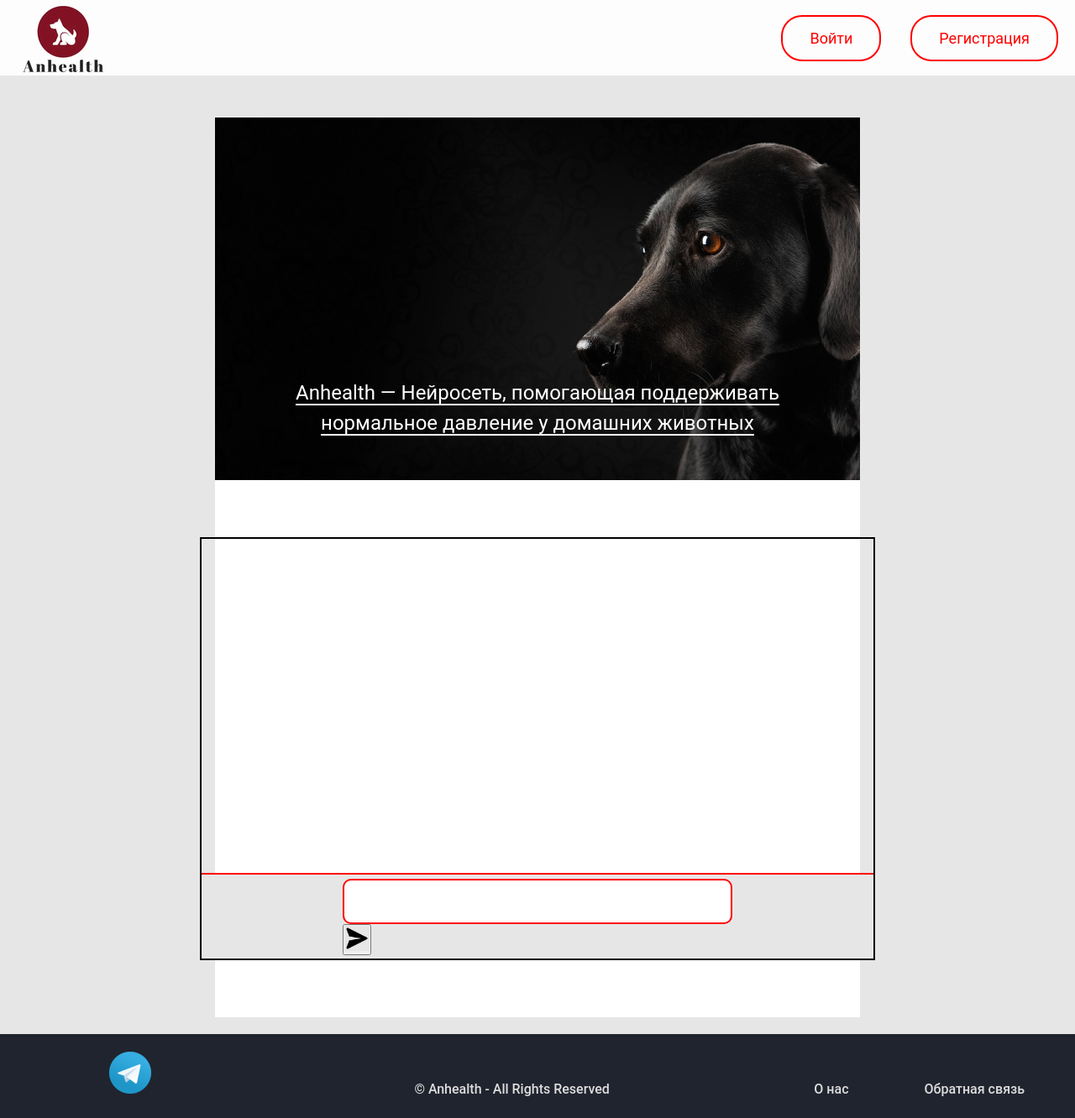
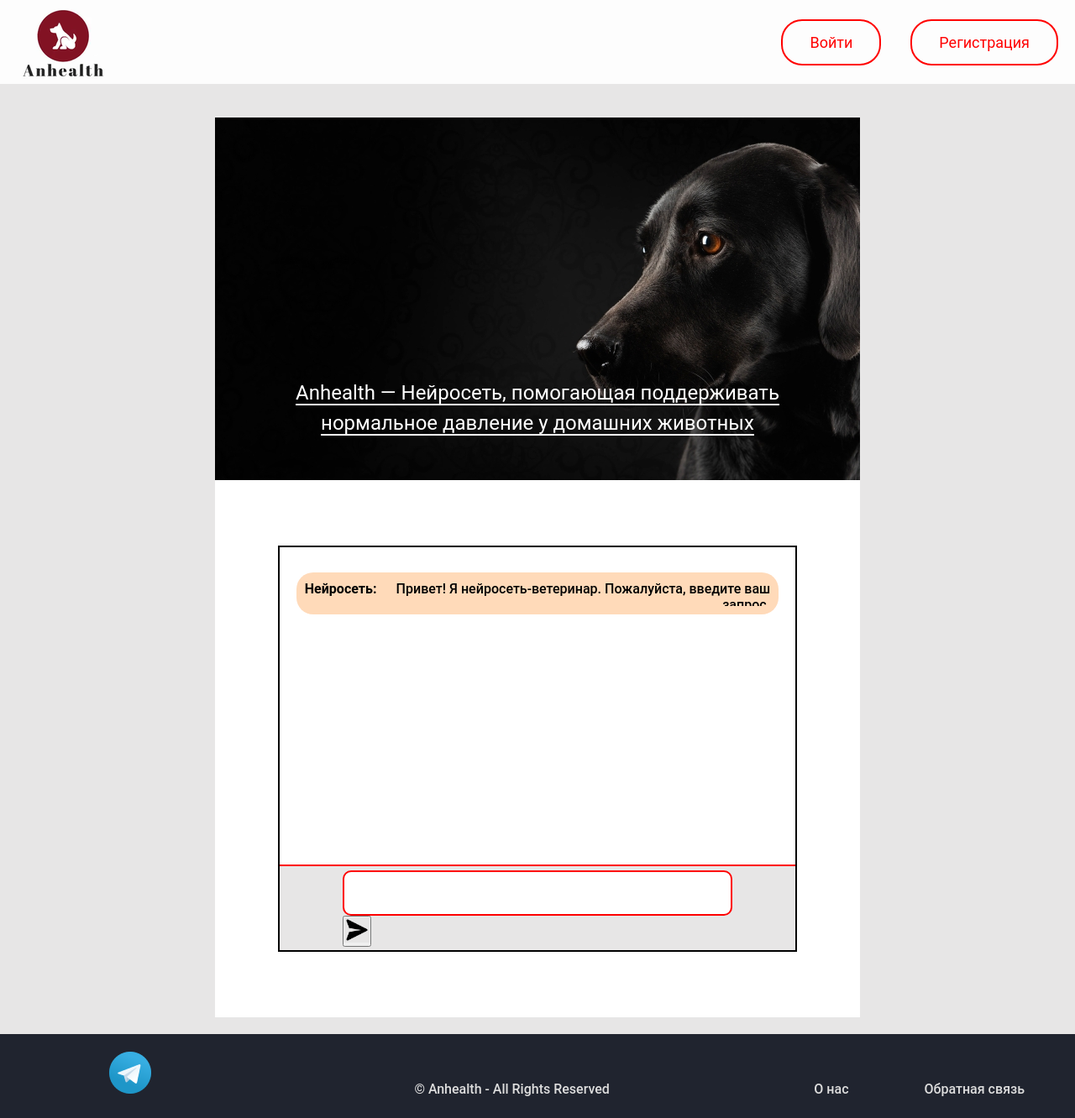
Before and after one commit to brshtsk/vetProjectDjango, a Django app: page /myapp/text_input/ in a window 1280 px wide. Shown: the whole page at 84% size. Run offline with Django 5.2, Linux system fonts and the light colour scheme.

Commit message:
Обновленный интерфейс

```diff
--- a/myproject/myapp/templates/myapp/preparedWeb/styledMenu.html
+++ b/myproject/myapp/templates/myapp/preparedWeb/styledMenu.html
@@ -6,68 +6,68 @@
     <title>Document</title>
     {% load static %}
     <style>
-        * {
-            margin: 0;
-            padding: 0;
+*{
+    margin:0;
+    padding:0;
 }
 
-        .page {
-            overflow: hidden;
-            display: flex;
-            flex-direction: column;
-            min-height: 150vh;
+.page{
+    overflow:hidden;
+    display:flex;
+    flex-direction:column;
+    min-height:150vh;
     align-items: center;
-            background-color: #e7e6e6;
+    background-color:#e7e6e6;
 }
+.header{
+    height:80px;
+    display:flex;
+    justify-content:space-between;
+    padding:10px;
+    background-color:#fdfdfd;
+    color:red;
+    width:100%;
+    position:fixed;
+    z-index:99999999999999999;
 
-        .header {
-            height: 70px;
-            display: flex;
-            justify-content: space-between;
-            padding: 10px;
-            background-color: #fdfdfd;
-            color: red;
-            width: 100%;
-            position: fixed;
 }
-
-        a {
-            color: red;
-            text-decoration: none;
+#logo{
+    width:100px;
+    height:80px;
+    margin-left:20px;
+}
+a{
+    color:red;
+    text-decoration:none;
     font-family: 'Roboto', sans-serif;
 }
-
-        .header_section {
-            display: flex;
-            align-items: center;
+.header_section{
+    display:flex;
+    align-items:center;
 }
-
-        .header_item {
-            padding: 10px 15px;
-            font-size: 20px;
-            margin-right: 5px;
+.header_item{
+    padding:10px 15px;
+    font-size:20px;
+    margin-right:5px;
 }
-
-        .button {
-            color: red;
-            border: 2px solid red;
-            border-radius: 25px;
-            background-color: #fdfdfd;
+.button{
+    color:red;
+    border:2px solid red;
+    border-radius:25px;
+    background-color:#fdfdfd;
     padding: 15px 32px;
     text-align: center;
     text-decoration: none;
     display: inline-block;
     font-size: 18px;
-            transition: background-color 0.5s;
+    transition:background-color 0.5s;
     font-family: 'Roboto', sans-serif;
 }
-
-        .button:hover {
-            color: white;
-            background-color: red;
-            cursor: pointer;
+.button:hover{
+    color:white;
+    background-color:red;
+    cursor:pointer;
 }
-
         .mainphoto {
             display: flex;
             width: 60%;
@@ -78,85 +78,79 @@
             align-items: flex-end;
         }
 
-        .information {
-            color: white;
-            text-align: center;
-            line-height: 36px;
-            font-size: 24px;
-            padding: 50px;
+.information{
+    color:white;
+    text-align:center;
+    line-height:36px;
+    font-size:24px;
+    padding:50px;
     font-family: 'Roboto', sans-serif;
-            text-decoration: underline;
-            text-underline-offset: 5px;
+    text-decoration:underline;
+    text-underline-offset:5px;;
 }
-
-        .main {
-            display: flex;
-            width: 60%;
-            height: 80vh;
-            background-color: #fff;
-            flex-grow: 1;
-            margin-top: 0px;
-            margin-bottom: 20px;
+.main{
+    display:flex;
+    width:60%;
+    height:80vh;
+    background-color:#fff;
+    flex-grow:1;
+    margin-top:0px;
+    margin-bottom:20px;
     font-family: 'Roboto', sans-serif;
 }
 
-        .footer {
-            width: 100%;
-            height: 80px;
-            background-color: #20242f;
-            color: #fff;
-            margin-top: auto;
-            display: flex;
-            justify-content: space-between;
-            padding: 10px;
-            color: #ddd;
-            font-weight: 500;
+.footer{
+    width:100%;
+    height:80px;
+    background-color:#20242f;
+    color:#fff;
+    margin-top:auto;
+    display:flex;
+    justify-content:space-between;
+    padding:10px;
+    color:#ddd;
+    font-weight:500;
     font-family: 'Roboto', sans-serif;
 }
-
-        .footer_section {
-            display: flex;
-            align-items: flex-end;
+.footer_section{
+    display:flex;
+    align-items:flex-end;
+}
+.footer_item{
+    padding:15px 30px;
+}
+.footer_item a{
+    color:#ddd;
+    transition:color 0.5s;
+}
+.footer_item a:hover{
+    color:red;
+}
+.footer_logo{
+    margin-left:100px;
 }
 
-        .footer_item {
-            padding: 15px 30px;
+.footer_info{
+    margin-right:30px;
 }
+.main_footer_info{
+    margin-left:100px;
+}
+.main{
+    display:flex;
+    justify-content:center;
+    align-items:center;
+}
+.chat{
+    display:flex;
+    width:80%;
+    height:60vh;
+    border:2px solid black;
+    align-items:flex-start;
+    justify-content:flex-start;
+    position:relative;
+    z-index:0;
 
-        .footer_item a {
-            color: #ddd;
-            transition: color 0.5s;
-        }
-
-        .footer_item a:hover {
-            color: red;
-        }
-
-        .footer_logo {
-            margin-left: 100px;
-        }
-
-        .footer_info {
-            margin-right: 30px;
-        }
-
-        .main_footer_info {
-            margin-left: 100px;
-        }
-
-        .main {
-            display: flex;
-            justify-content: center;
-            align-items: center;
-        }
-
-        .chat {
-            display: flex;
-            width: 800px;
-            height: 500px;
-            border: 2px solid black;
-            align-items: flex-start;
-            justify-content: flex-start;
 }
 
         .textinputbackground {
@@ -208,8 +202,49 @@
             cursor: pointer;
         }
 
-        #displayed_message {
-            display: inline;
+        #displayed_message{
+            display:inline;
+            height: 30px;
+            overflow-y: auto;
+            padding:auto;
+            margin:auto;
+            color:#000;
+            font-weight:450;
+            justify-items:auto;
+            font-family: 'Roboto', sans-serif;
+            max-width:760px;
+            word-wrap:break-word;
+
+
+        }
+        #displayed_message_container {
+            text-align: right;
+            margin-top: 10px;
+            position: absolute;
+            right:0;
+            max-width:780px;
+
+        }
+        #user_message {
+            border-radius:20px;
+            background-color:peachpuff;
+            text-align:right;
+            padding: 10px;
+            margin:20px;
+            display:flex;
+            max-width:780px;
+        }
+        #sender_label {
+            color:black;
+            font-weight: bold;
+            margin-right: 5px;
+        }
+        .footer_logo{
+            margin-bottom:0px
+        }
+        #rules{
+            position:relative;
+            bottom:-15px
         }
     </style>
 </head>
@@ -241,8 +276,11 @@
         </div>
         <div class="main">
             <div class="chat" id="message">
-                <div id="displayed_message">
-                    <p>{{ entered_text }}</p>
+                <div id="displayed_message_container">
+                    <div id="user_message">
+                        <span id="sender_label">Нейросеть:</span>
+                        <span id="displayed_message">{{ entered_text }}</span>
+                    </div>
                 </div>
                 <div class="textinputbackground">
                     <form method="post" action="">
--- a/myproject/myapp/views.py
+++ b/myproject/myapp/views.py
@@ -16,4 +16,4 @@ async def text_input_view(request):
     else:
         form = TextInputForm()
 
-    return render(request, 'myapp/preparedWeb/styledMenu.html', {'form': form})
+    return render(request, 'myapp/preparedWeb/styledMenu.html', {'entered_text': 'Привет! Я нейросеть-ветеринар. Пожалуйста, введите ваш запрос.', 'form': form})
```
Lines whose indentation alone changed are shown as unchanged.
